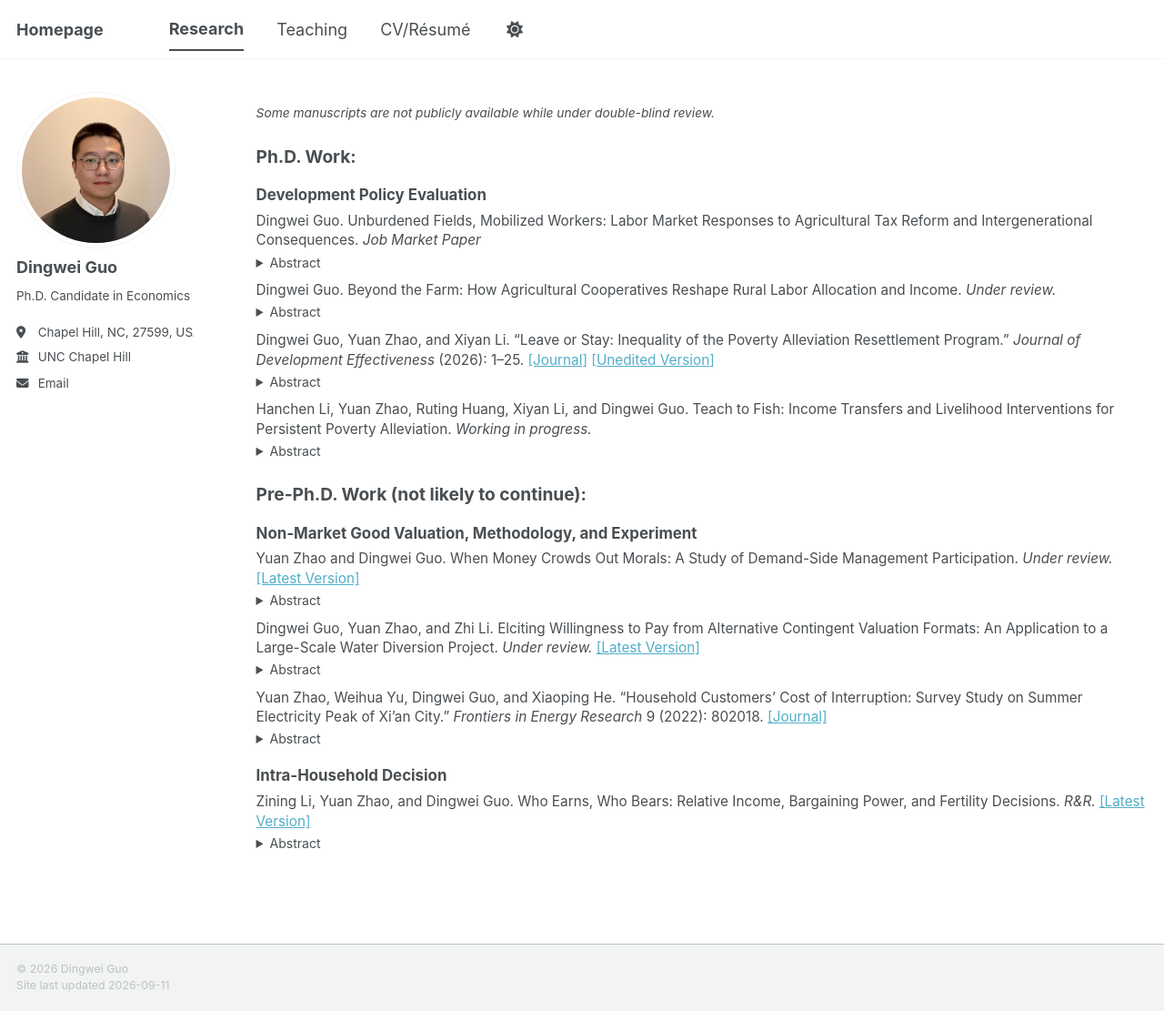
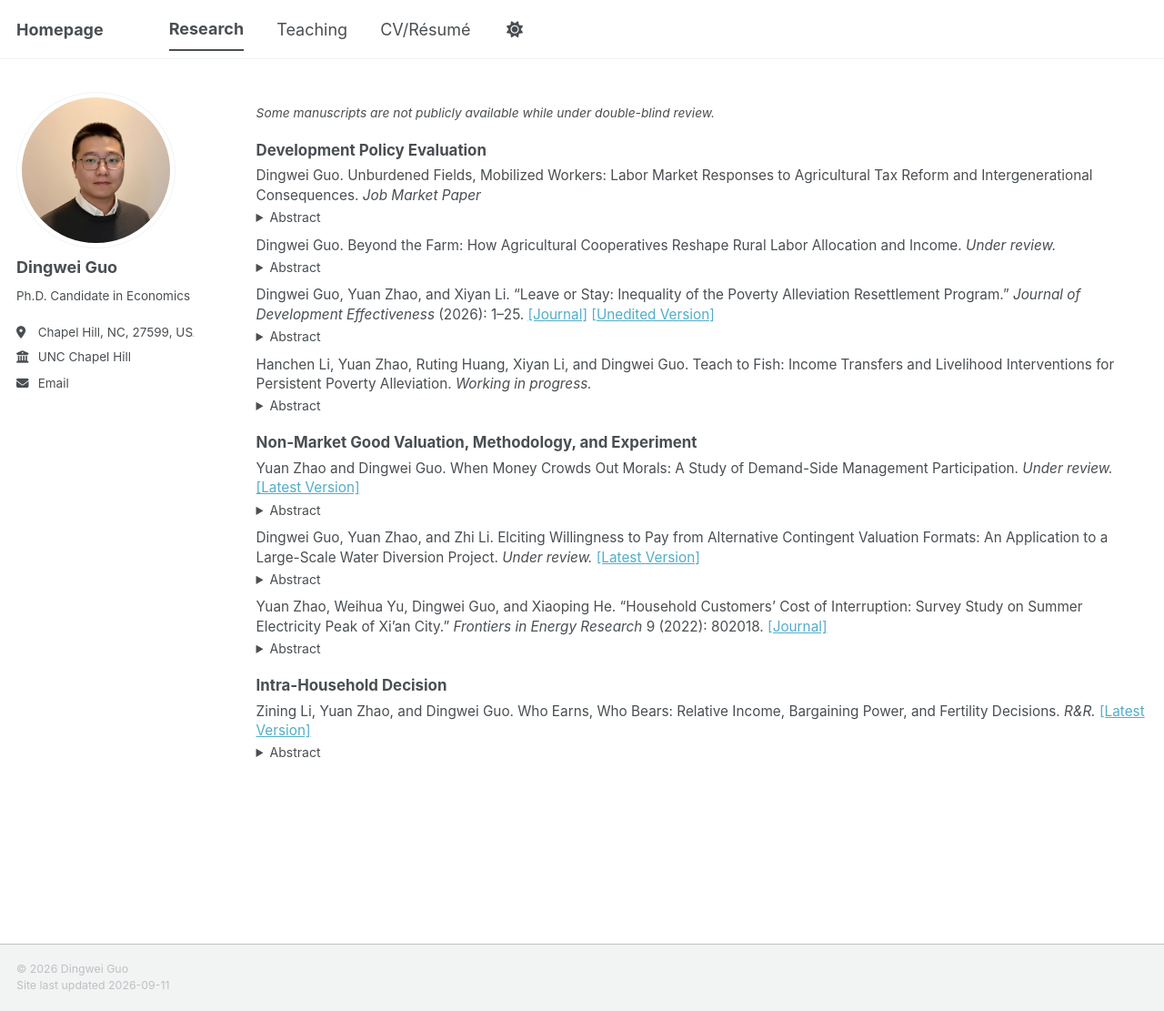
Before and after one commit to dw-guo/dw-guo.github.io, a Jekyll site: the page built from _pages/publications.html, in a window 1280 px wide and 1111 px high. Shown: the whole window at 91% size. Built offline with Jekyll 4.4.1, drawn with Linux system fonts in a browser that asks for light colours; a style sheet for code colours, icons or effects is not loaded.

Commit message:
Update publications.html

```diff
--- a/_pages/publications.html
+++ b/_pages/publications.html
@@ -10,10 +10,6 @@ author_profile: true
 <p style="margin: 0 0 1em 0; font-size: 0.9em; font-style: italic;">
   Some manuscripts are not publicly available while under double-blind review.
 </p>
-
-<h2 style="font-size: 1.25em; margin-top: 1.4em; margin-bottom: 0.45em;">
-  Ph.D. Work:
-</h2>
 
   <h2 style="font-size: 1.1em; margin-top: 1.2em; margin-bottom: 0.45em;">
     Development Policy Evaluation
@@ -82,10 +78,6 @@ author_profile: true
     </p>
   </details>
 
-
-<h2 style="font-size: 1.25em; margin-top: 1.4em; margin-bottom: 0.45em;">
-  Pre-Ph.D. Work (not likely to continue):
-</h2>
 
 <h2 style="font-size: 1.1em; margin-top: 1.2em; margin-bottom: 0.45em;">
   Non-Market Good Valuation, Methodology, and Experiment
```
